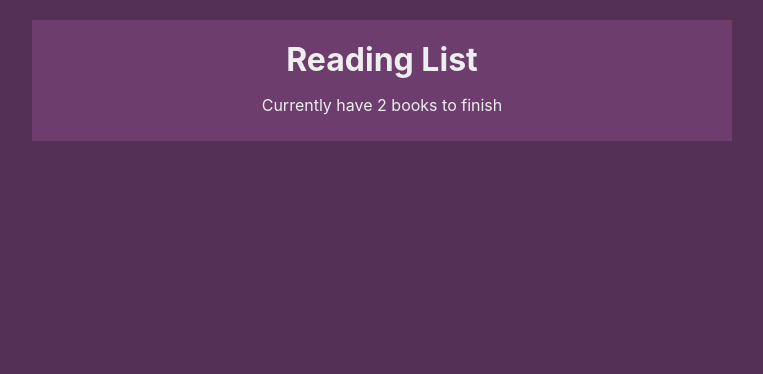
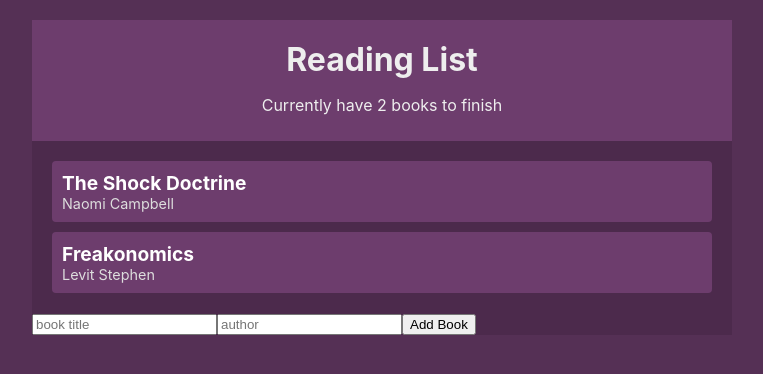
Before and after one commit to malarc01/react-context-hooks, a React (Create React App) app in the folder booklist/: page / in a window 1280 px wide. Shown: the top 374 px of the page, without its empty margins (258-1021 px from the left). Built offline with nearby package versions, Linux system fonts and the light colour scheme.

Commit message:
add BookList.js & NewBookForm.js

```diff
--- a/booklist/src/App.js
+++ b/booklist/src/App.js
@@ -1,14 +1,16 @@
 import React from 'react';
 import BookContextProvider from './contexts/BookContext';
 import Navbar from './components/Navbar';
-
+import BookList from './components/BookList';
+import NewBookForm from './components/BookForm';
 
 function App() {
 	return (
 		<div className="App">
 			<BookContextProvider>
-        <Navbar/>
-
+				<Navbar />
+				<BookList />
+				<NewBookForm />
 			</BookContextProvider>
 		</div>
 	);
--- a/booklist/src/components/BookDetails.js
+++ b/booklist/src/components/BookDetails.js
@@ -0,0 +1,19 @@
+import React, {useContext} from 'react';
+import { BookContext } from '../contexts/BookContext';
+
+
+const BookDetails = ({book}) => {
+
+    const {removeBook} = useContext(BookContext)
+
+
+
+    return (
+        <li onClick={()=>removeBook(book.id)}>
+            <div className="title">{book.title}</div>
+            <div className="author">{book.author}</div>
+        </li>
+      );
+}
+
+export default BookDetails;
--- a/booklist/src/components/BookForm.js
+++ b/booklist/src/components/BookForm.js
@@ -0,0 +1,39 @@
+import React, { useContext, useState } from 'react';
+import { BookContext } from '../contexts/BookContext';
+
+const NewBookForm = () => {
+	const { addBook } = useContext(BookContext);
+
+	const [ title, setTitle ] = useState('');
+
+	const [ author, setAuthor ] = useState('');
+
+	const handleSubmit = (e) => {
+		e.preventDefault();
+		// console.log(title, author);
+		addBook(title, author);
+		setTitle('');
+		setAuthor('');
+	};
+	return (
+		<form onSubmit={handleSubmit}>
+			<input
+				type="text"
+				placeholder="book title"
+				value={title}
+				onChange={(e) => setTitle(e.target.value)}
+				required
+			/>
+			<input
+				type="text"
+				placeholder="author"
+				value={author}
+				onChange={(e) => setAuthor(e.target.value)}
+				required
+			/>
+			<input type="submit" value="Add Book" />
+		</form>
+	);
+};
+
+export default NewBookForm;
--- a/booklist/src/components/BookList.js
+++ b/booklist/src/components/BookList.js
@@ -0,0 +1,26 @@
+import React , {useContext} from 'react';
+
+import { BookContext } from '../contexts/BookContext';
+import BookDetails from './BookDetails'
+
+
+const BookList = () => {
+    const {books} = useContext(BookContext)
+
+
+
+    return books.length ? (
+            <div className="book-list">
+                <ul>
+                    {books.map(book=>{
+                        return (<BookDetails book={book} key={book.id}/>)
+                    } )}
+                </ul>
+            </div>
+        ):(
+            <div className="empty">No books to read. Hello free time...</div>
+        )
+
+}
+
+export default BookList;
--- a/booklist/src/contexts/BookContext.js
+++ b/booklist/src/contexts/BookContext.js
@@ -7,8 +7,8 @@
 
 const BookContextProvider = (props) =>{
    const [books, setBooks] = useState([
-        {title:'name of the wind', author:"SDGLJ",id:1},
-        {title:'name of the wind', author:"SDGLJ",id:2},
+        {title:'The Shock Doctrine', author:"Naomi Campbell",id:1},
+        {title:'Freakonomics', author:"Levit Stephen",id:2},
 
     ])
 
@@ -17,13 +17,13 @@
 
     }
 
-    const removeBooks = (id) =>{
+    const removeBook = (id) =>{
         setBooks(books.filter(book=>book.id !== id))
 
     }
 
     return(
-        <BookContext.Provider value={{books,addBook,removeBooks}}>
+        <BookContext.Provider value={{books,addBook,removeBook}}>
         {props.children}
         </BookContext.Provider>
     )
--- a/booklist/src/index.css
+++ b/booklist/src/index.css
@@ -24,3 +24,36 @@
 .navbar h1{
   margin: 10px 0;
 }
+
+.book-list{
+  margin:20px;
+}
+.book-list ul{
+  padding:0;
+  list-style-type:none;
+}
+.book-list li{
+  background: #6d3d6d;
+  border-radius: 4px;
+  padding: 10px;
+  cursor: pointer;
+  margin:10px 0 ;
+}
+.book-list li:hover{
+  opacity: 0.7;
+  text-decoration: line-through;
+
+}
+.book-list .title{
+  font-weight: bold;
+  color: #fff;
+  font-size: 1.2em;
+}
+.book-list .author{
+  font-size: 0.9em;
+  color:#ddd;
+}
+.empty{
+  margin:20px;
+  text-align: center;
+}
```
Lines whose indentation alone changed are shown as unchanged.
